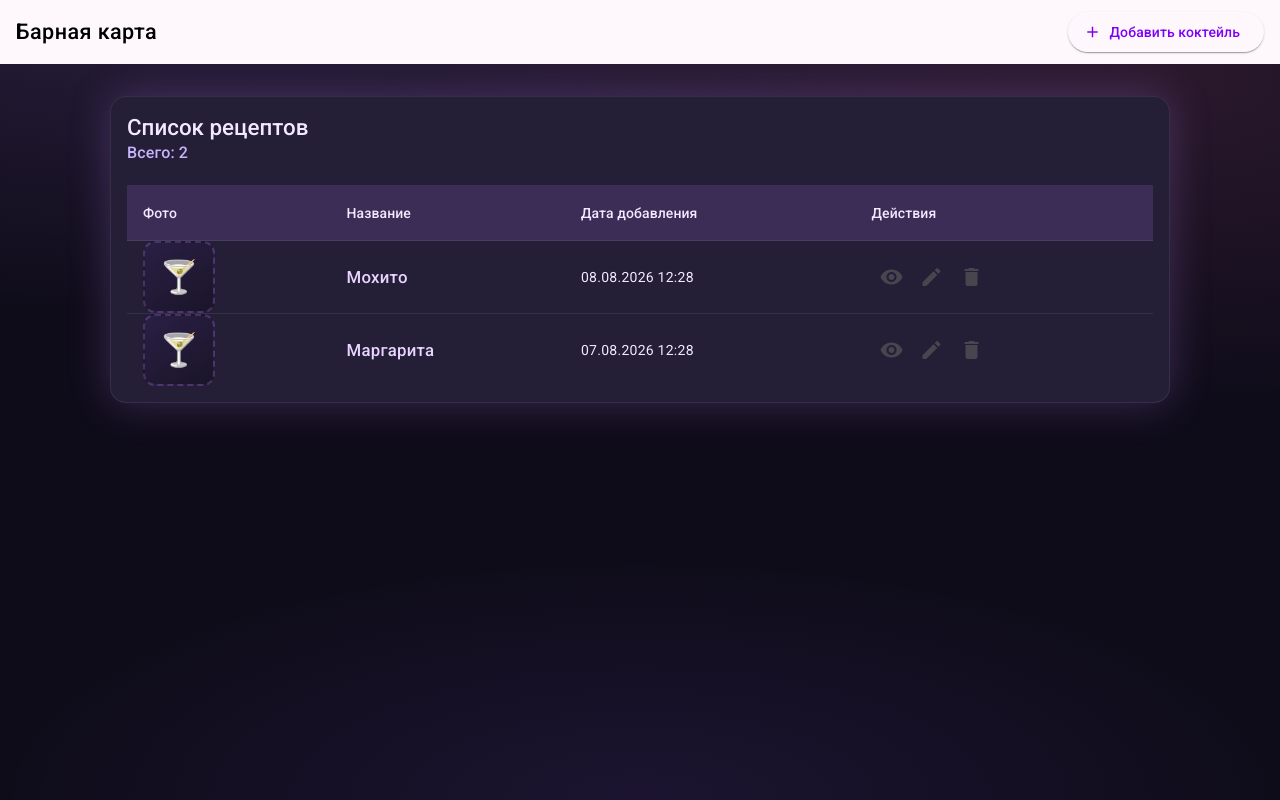
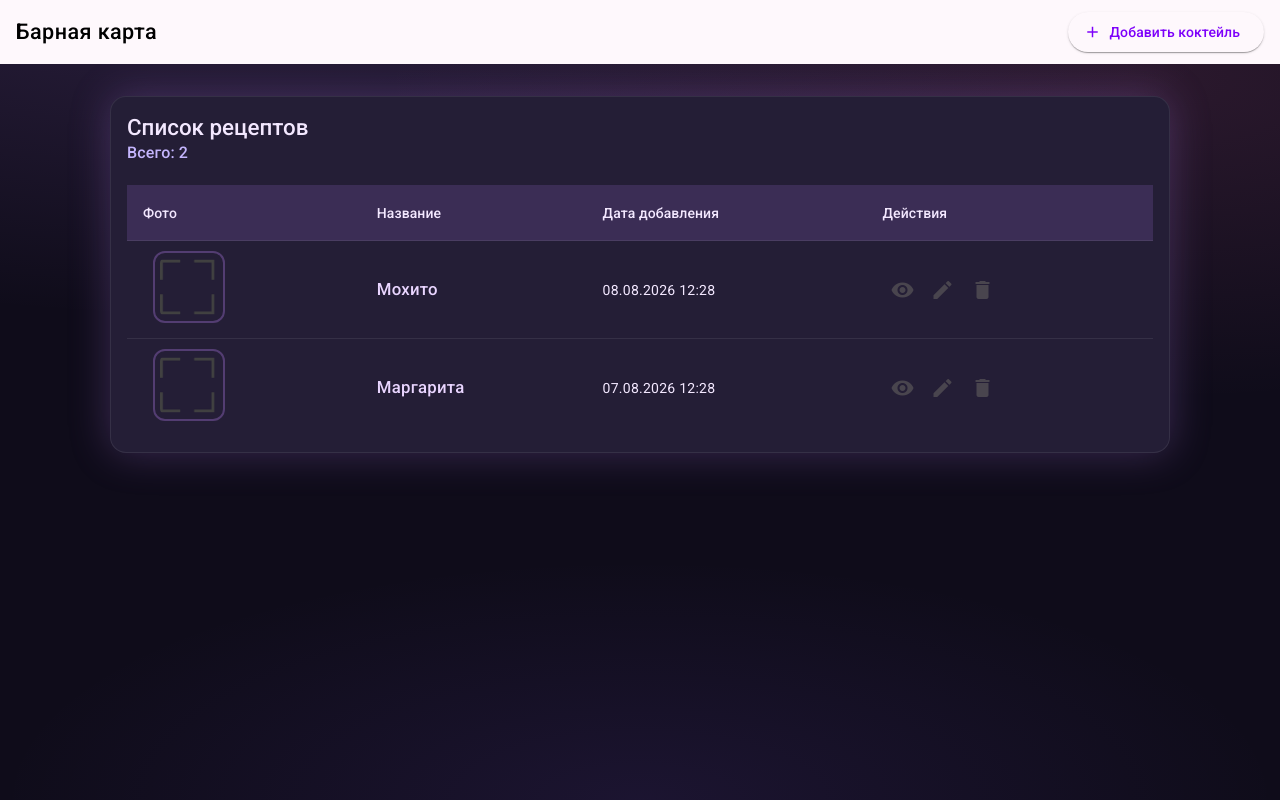
Before and after one commit to LilPipinder/BarMap, an Angular app: page / in a window 1280 px wide. Built offline with nearby package versions, Linux system fonts and the light colour scheme.

Commit message:
Замена на картинку пустоты

```diff
--- a/src/app/components/cocktail-list/cocktail-list.html
+++ b/src/app/components/cocktail-list/cocktail-list.html
@@ -24,7 +24,7 @@
               @if (c.finalImage) {
                 <img [src]="c.finalImage" alt="{{ c.name }}" class="thumb" />
               } @else {
-                <div class="no-image">🍸</div>
+                <img src="assets/images/empty.png" alt="sds" class="thumb" style="padding: 5px; margin: 10px;">
               }
             </td>
           </ng-container>
```
